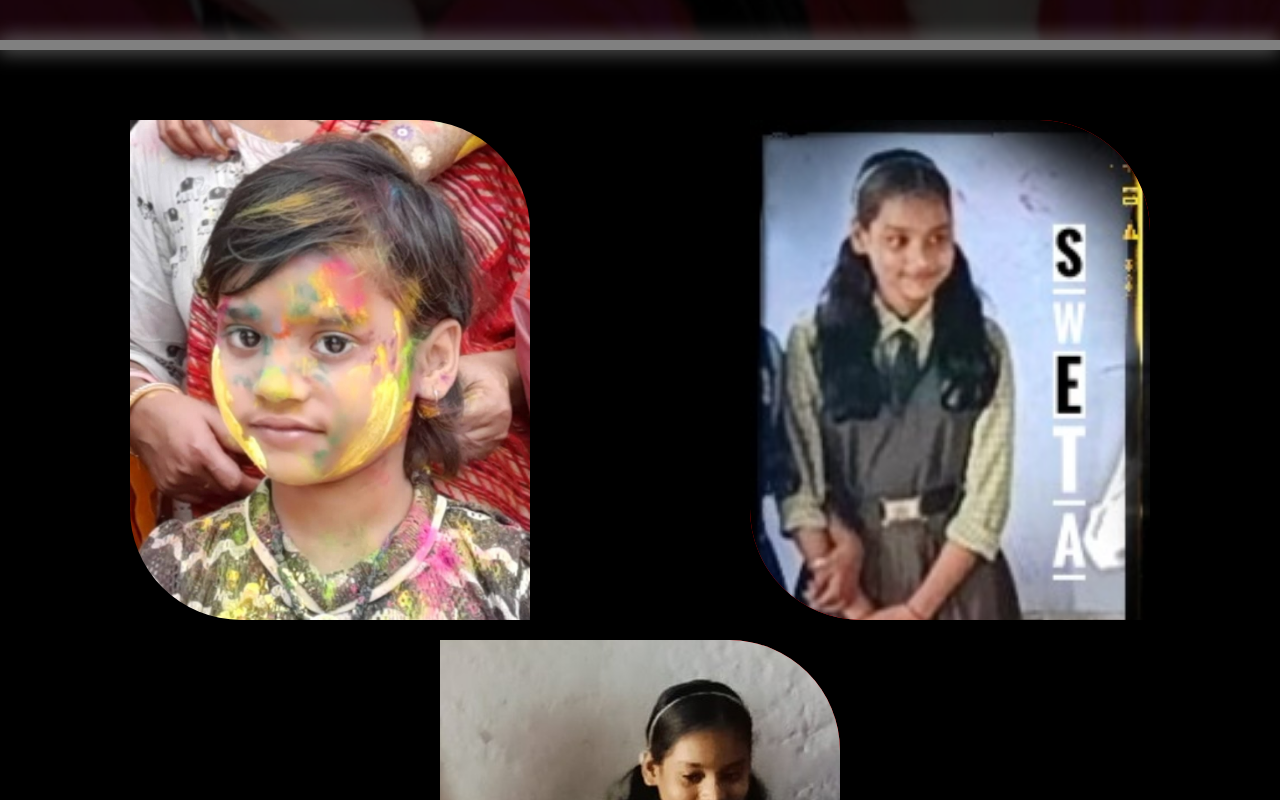
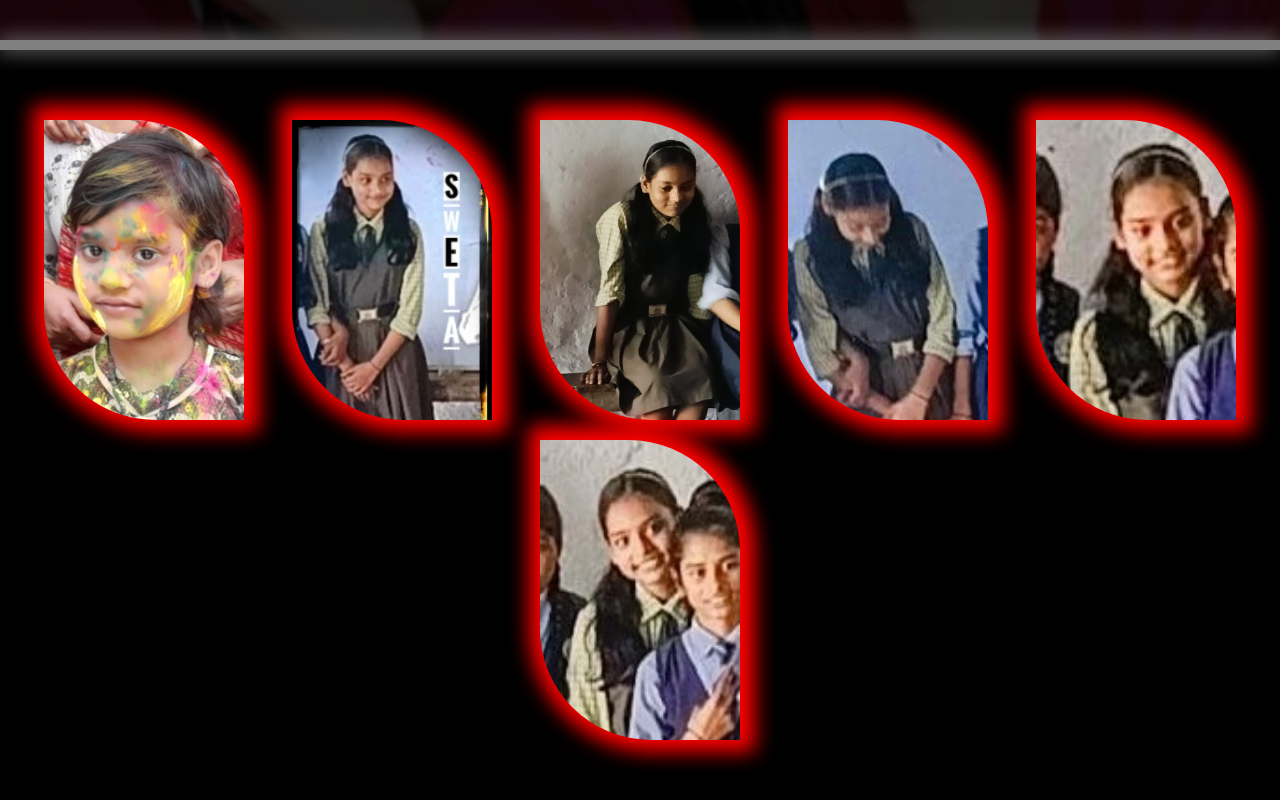
Before and after one commit to sweta73719/Portfolio, a plain HTML site: page index.html in a window 1280 px wide. Shown: the part 600-1400 px from the top of the page. After the commit the page ends 1370 px from the top, so only its background shows below. Drawn offline with Linux system fonts and the light colour scheme; a web font is replaced by a local one.

Commit message:
Added more images

```diff
--- a/index.html
+++ b/index.html
@@ -59,7 +59,15 @@
         <div class="image-bin">
             <img src="assets/getting bored.jpg" alt="" id="image-3">
         </div>
-
+        <div class="image-bin">
+            <img src="assets/enjoying the time.jpg" alt="" id="image-3">
+        </div>
+        <div class="image-bin">
+            <img src="assets/Rangoli (2).jpg" alt="" id="image-3">
+        </div>
+        <div class="image-bin">
+            <img src="assets/with amrita.jpg" alt="" id="image-3">
+        </div>
     </div>
 </body>
 
--- a/style.css
+++ b/style.css
@@ -265,11 +265,12 @@
             overflow: hidden;
             border-top-right-radius: 111px;
             border-bottom-left-radius: 111px;
-            height: 500px;
-            width: 400px;
+            height: 300px;
+            width: 200px;
             display: flex;
             justify-content: center;
             align-items: center;
+            box-shadow: 2px -1px 20px 13px red;
         }
 
         .image-bin img {
@@ -301,15 +302,15 @@
 
             .image-bin {
                 width: 100%;
-                max-width: 400px;
+                max-width: 200px;
                 /* Maintains the width limit */
-                height: 400px;
+                height: 250px;
                 /* You can adjust this for mobile if needed */
             }
 
             .biography {
                 width: 100%;
-                max-width: 500px;
+                max-width: 300px;
                 padding: 30px;
                 /* Reduced padding for mobile */
             }
```
